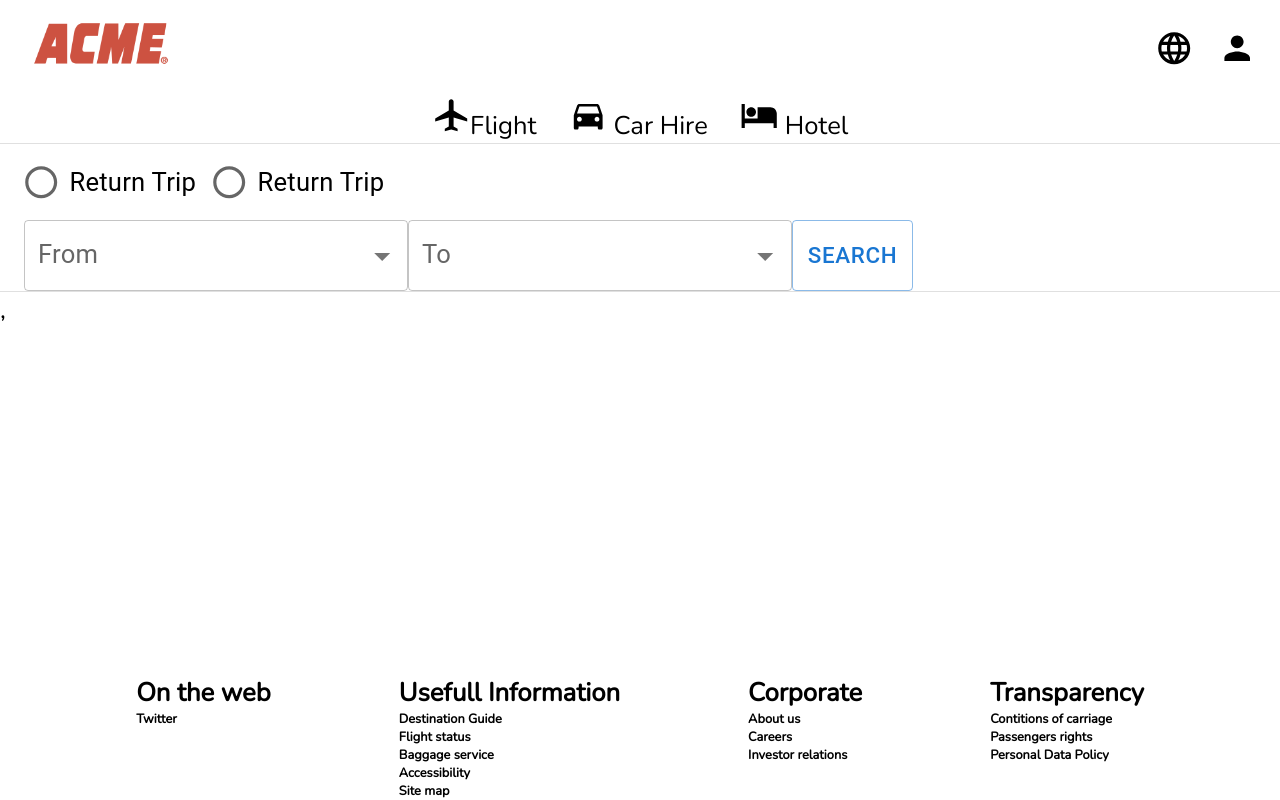
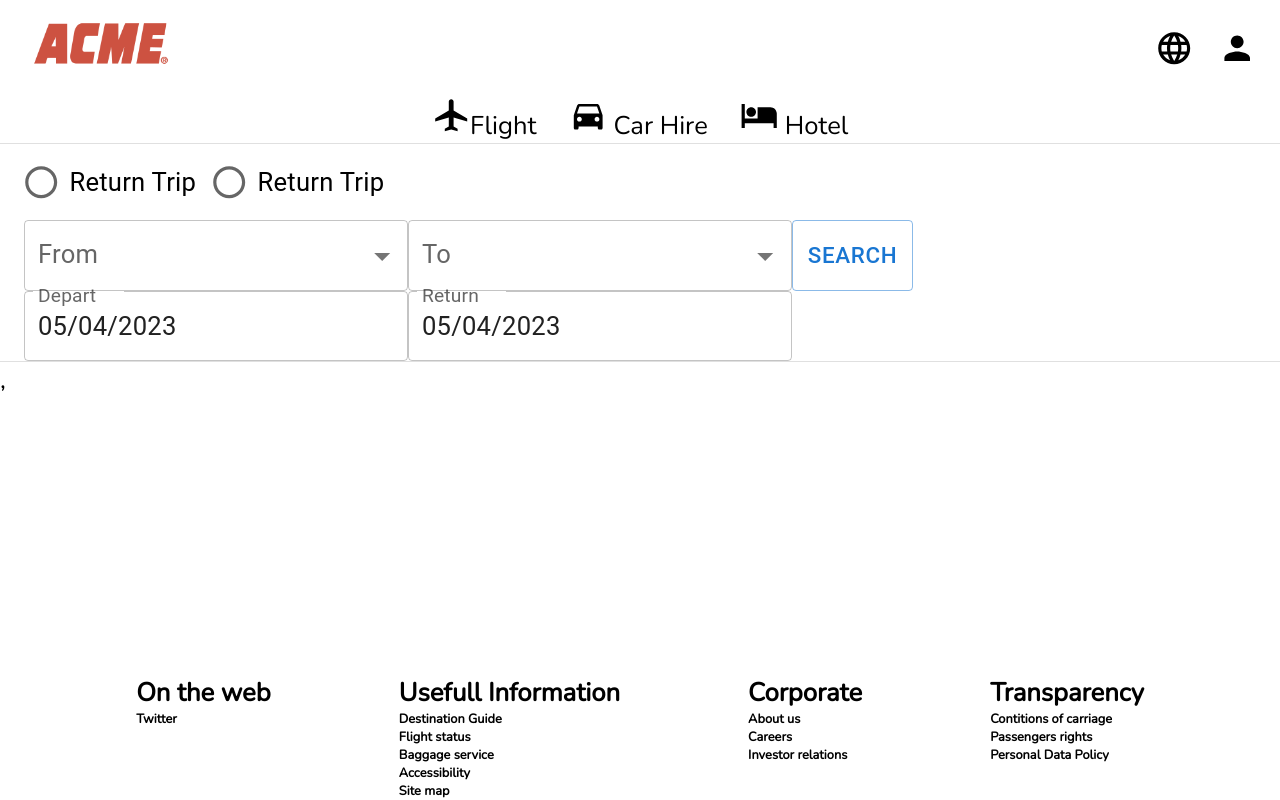
Before and after one commit to CaioCalisto/FlightWebSite, a React (Vite) app in the folder flight-web-site/: page /flights in a window 1280 px wide. Built offline with nearby package versions, Linux system fonts and the light colour scheme.

Commit message:
Date Picker with same text style

```diff
--- a/flight-web-site/package.json
+++ b/flight-web-site/package.json
@@ -14,6 +14,7 @@
     "@mui/icons-material": "^5.11.16",
     "@mui/material": "^5.12.3",
     "react": "^18.2.0",
+    "react-datepicker": "^4.11.0",
     "react-dom": "^18.2.0",
     "react-router-dom": "^6.11.0"
   },
--- /dev/null
+++ b/flight-web-site/src/components/DateText.tsx
@@ -0,0 +1,33 @@
+import { TextField } from '@mui/material';
+import { Box } from '@mui/system';
+import React, { forwardRef, useState } from 'react'
+import DatePicker from "react-datepicker";
+import "react-datepicker/dist/react-datepicker.css";
+
+type DateTextType = {
+  label: string
+}
+
+function DateText({ label } : DateTextType) {
+  const [startDate, setStartDate] = useState(new Date());
+  const ExampleCustomInput = forwardRef(({ value, onClick }, ref) => (
+    <Box component="form"
+    sx={{
+      "& .MuiTextField-root": {width: "25ch" },
+    }}
+    noValidate
+    autoComplete="off">
+      <TextField onClick={onClick} label={label} ref={ref} value={value}/>
+    </Box>
+  ));
+
+  return (
+    <DatePicker
+      selected={startDate}
+      onChange={(date) => setStartDate(date)}
+      customInput={<ExampleCustomInput />}
+    />
+  );
+}
+
+export default DateText
--- a/flight-web-site/src/components/LocationText.tsx
+++ b/flight-web-site/src/components/LocationText.tsx
@@ -17,7 +17,7 @@ function LocationText({ label }: LocationTextType) {
       noValidate
       autoComplete="off"
     >
-      <TextField id="outlined-select-currency" select label={label}>
+      <TextField select label={label}>
         {availableLocations.map((option) => (
           <MenuItem key={option} value={option}>
             {option}
--- a/flight-web-site/src/pages/Flight.tsx
+++ b/flight-web-site/src/pages/Flight.tsx
@@ -1,15 +1,20 @@
 import {
+  Box,
   Button,
   FormControlLabel,
   Grid,
   Radio,
   RadioGroup,
   Stack,
+  TextField,
 } from "@mui/material";
-import React from "react";
+import React, { forwardRef, useState } from "react";
+import DateText from "../components/DateText";
 import LocationText from "../components/LocationText";
 
 function Flight() {
+  const [startDate, setStartDate] = useState(new Date());
+
   return (
     <>
       <RadioGroup row style={{ padding: "10px 0 10px 0" }}>
@@ -25,10 +30,15 @@ function Flight() {
         />
       </RadioGroup>
 
-      <Stack direction="row" >
+      <Stack direction="row">
         <LocationText label="From" />
         <LocationText label="To" />
         <Button variant="outlined">Search</Button>
+      </Stack>
+
+      <Stack direction="row" justifyContent="left">
+        <DateText label="Depart" />
+        <DateText label="Return" />
       </Stack>
     </>
   );
```
Also changed, not shown: 1 other file (tests, documents, lock files or other folders).
